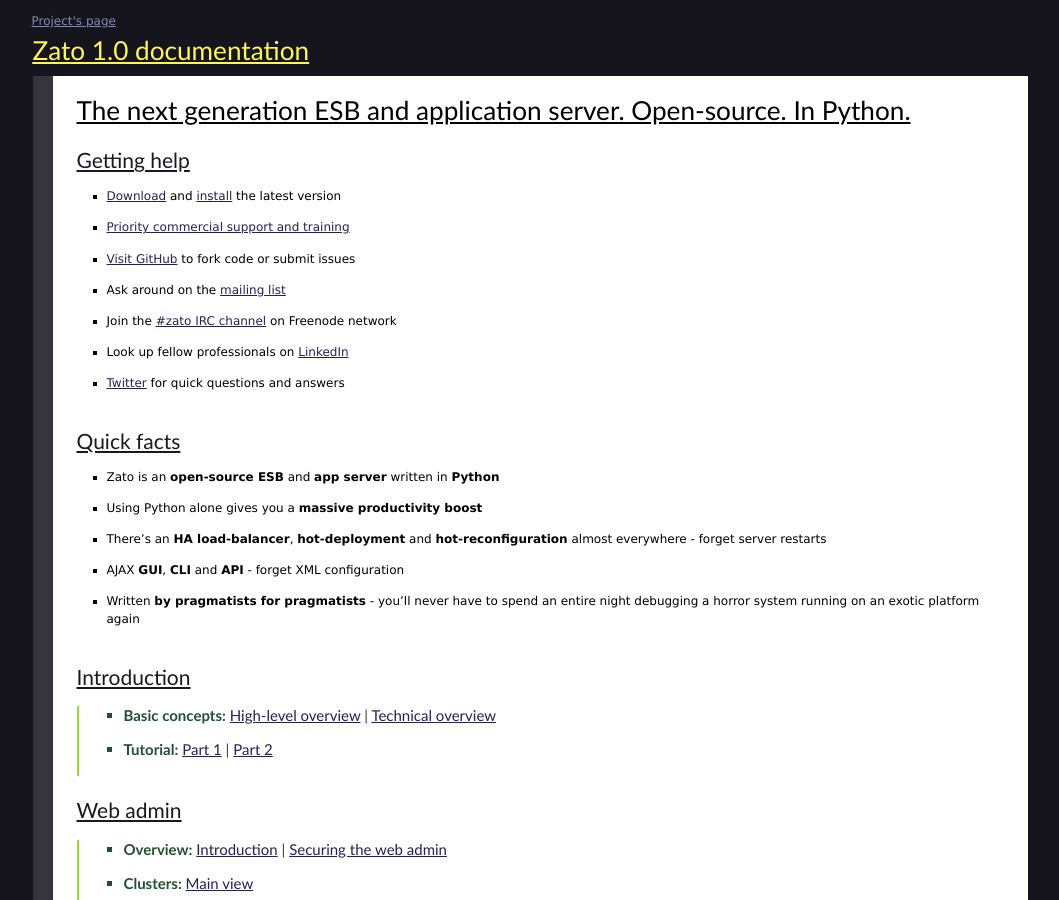
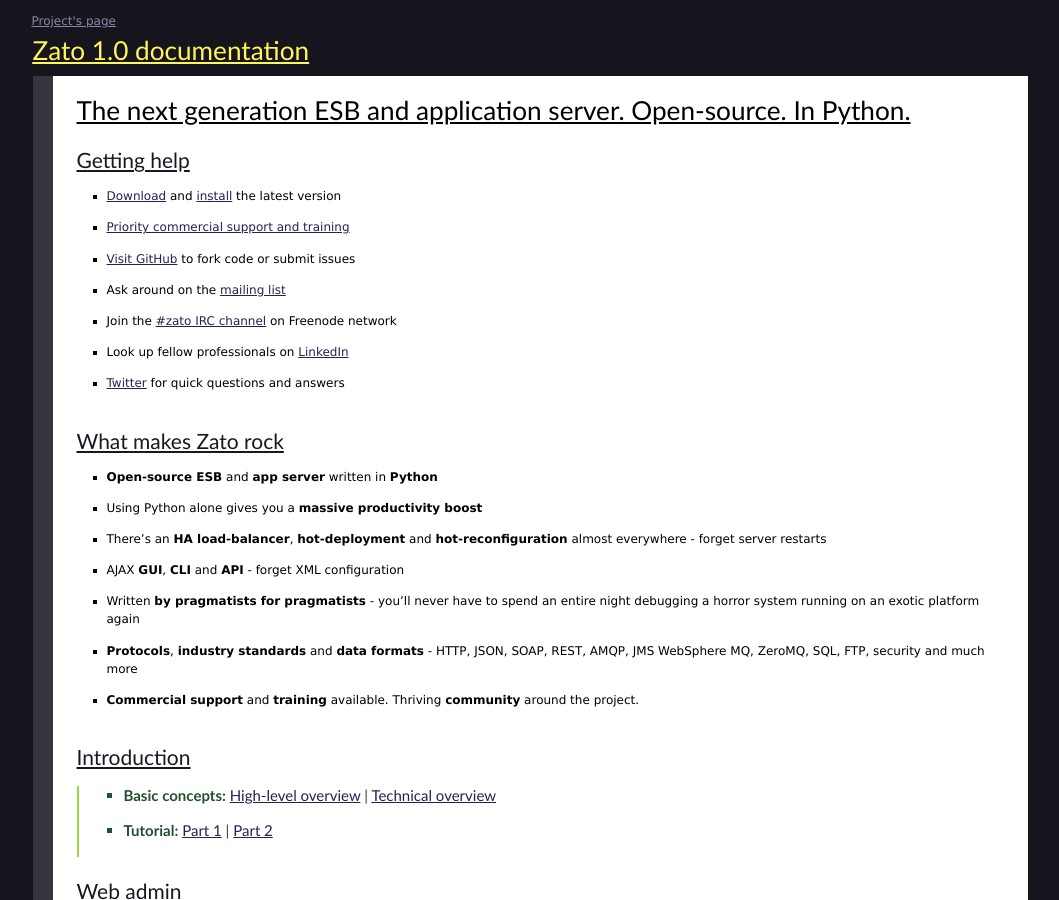
Before and after one commit to rfdiazpr/zato-docs, a Sphinx documentation site: the page built from sphinx/index.txt, in a window 1280 px wide and 900 px high. Shown: the whole window, without its empty margins (110-1169 px from the left). Built offline with Sphinx 7.4.7, drawn with Linux system fonts in a browser that asks for light colours.

Commit message:
Changed style and wording

```diff
--- a/sphinx/index.txt
+++ b/sphinx/index.txt
@@ -21,11 +21,10 @@
 
 
 
-Quick facts
-===========
+What makes Zato rock
+====================
 
-
-* Zato is an **open-source ESB** and **app server** written in **Python**
+* **Open-source ESB** and **app server** written in **Python**
 
 * Using Python alone gives you a **massive productivity boost**
 
@@ -36,6 +35,11 @@
 
 * Written **by pragmatists for pragmatists** - you'll never have to spend an entire
   night debugging a horror system running on an exotic platform again
+
+* **Protocols**, **industry standards** and **data formats** - HTTP, JSON, SOAP, REST, AMQP,
+  JMS WebSphere MQ, ZeroMQ, SQL, FTP, security and much more
+
+* **Commercial support** and **training** available. Thriving **community** around the project.
 
 Introduction
 ============
```
